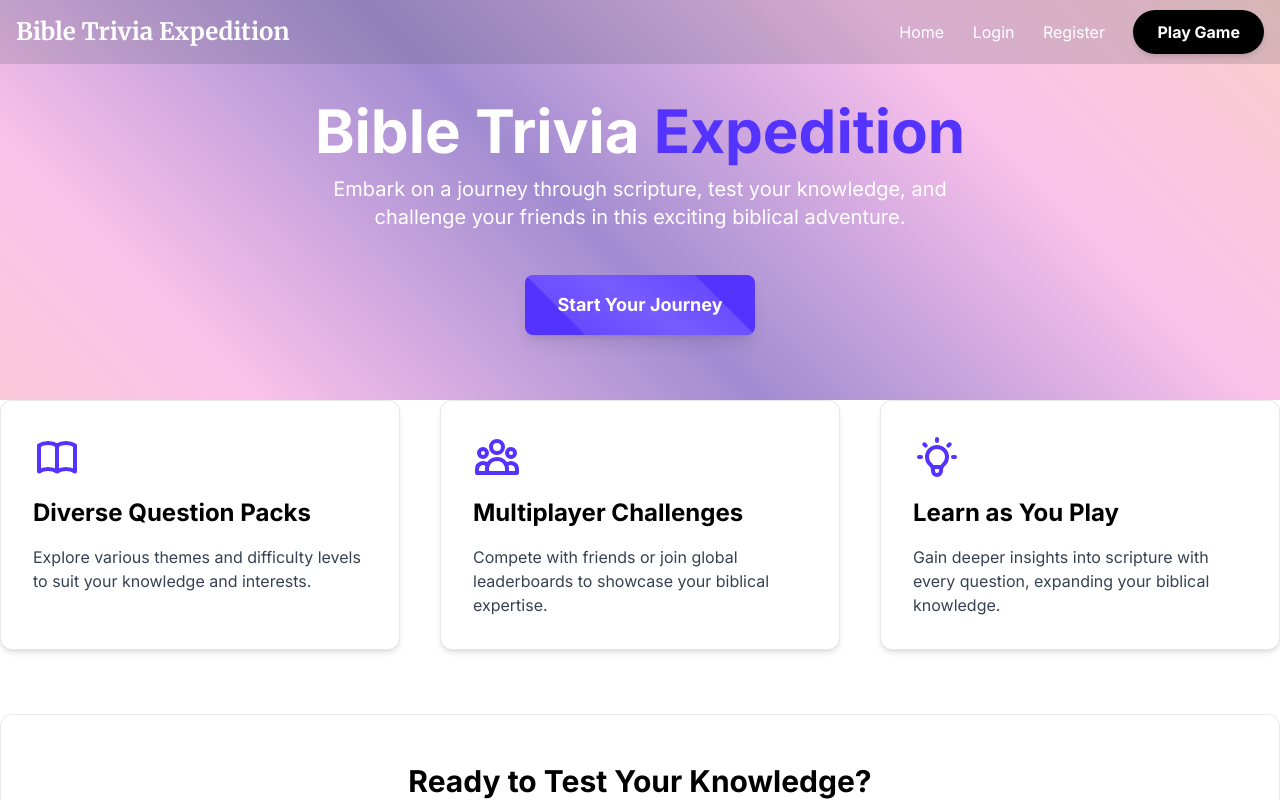
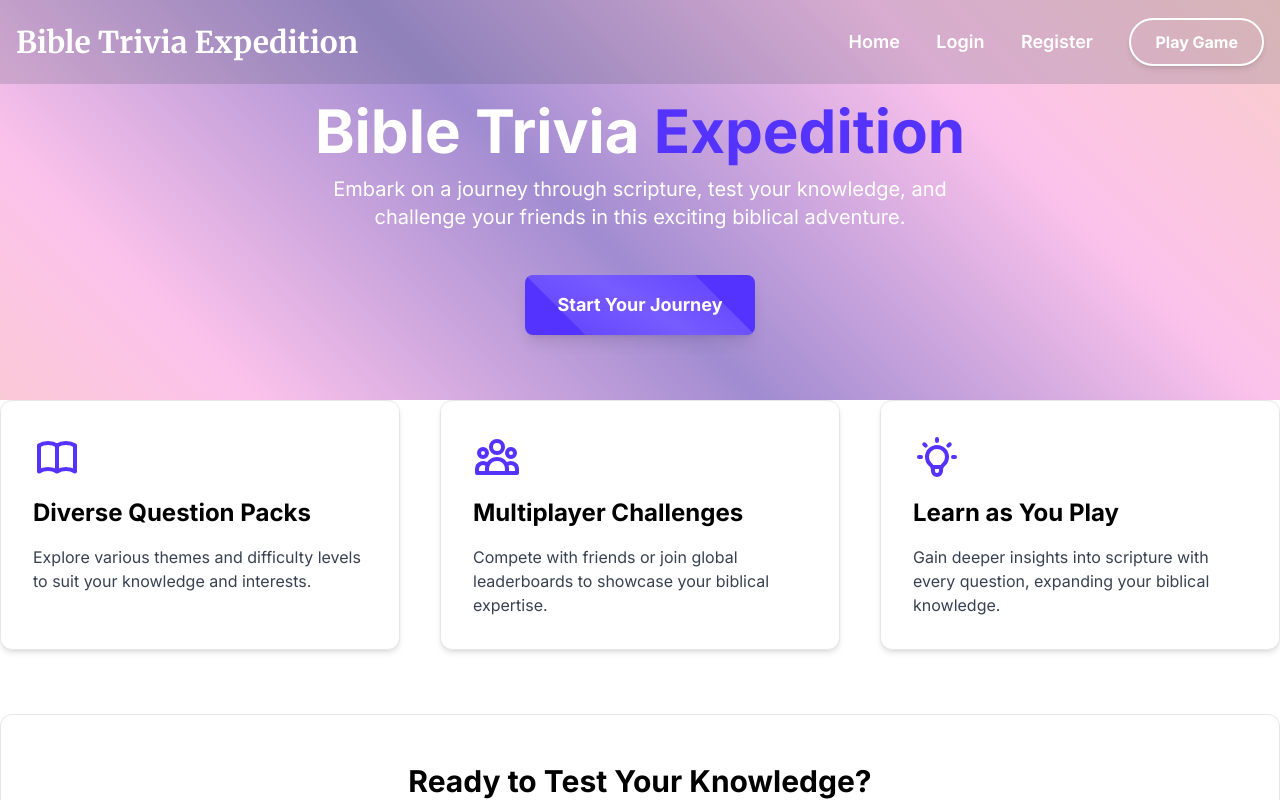
Before and after one commit to PFournier8/bible-trivia-expedition, a Svelte app in the folder frontend/: page / in a window 1280 px wide. Shown: the top 800 px of the page. Built offline with nearby package versions, Linux system fonts and the light colour scheme.

Commit message:
Header improved

```diff
--- a/frontend/src/App.svelte
+++ b/frontend/src/App.svelte
@@ -10,16 +10,16 @@
 
 <Router {url}>
 	<div class="flex flex-col min-h-screen bg-white">
-	  <header class="text-white fixed w-full z-10">
-		<div class="container mx-auto px-4 py-4 flex justify-between items-center">
-		  <h1 class="text-2xl font-bold text-white font-serif">
-			<Link to="/" class="hover:text-yellow-300 transition duration-300">Bible Trivia Expedition</Link>
+	  <header class="fixed w-full z-10">
+		<div class="container mx-auto px-4 py-6 flex justify-between items-center">
+		  <h1 class="text-3xl font-bold text-white font-serif">
+			<Link to="/" class="text-white hover:text-yellow-300 transition duration-300">Bible Trivia Expedition</Link>
 		  </h1>
-		  <nav class="space-x-6">
-			<Link class="text-white hover:text-yellow-300 transition duration-300" to="/">Home</Link>
-			<Link class="text-white hover:text-yellow-300 transition duration-300" to="/login">Login</Link>
-			<Link class="text-white hover:text-yellow-300 transition duration-300" to="/register">Register</Link>
-			<Link class="btn btn-secondary" to="/game">Play Game</Link>
+		  <nav class="space-x-8">
+			<Link class="nav-link" to="/">Home</Link>
+			<Link class="nav-link" to="/login">Login</Link>
+			<Link class="nav-link" to="/register">Register</Link>
+			<Link class="btn btn-transparent" to="/game">Play Game</Link>
 		  </nav>
 		</div>
 	  </header>
--- a/frontend/src/app.css
+++ b/frontend/src/app.css
@@ -17,30 +17,38 @@ header:hover {
   background-color: rgba(75, 85, 99, 0.2);
 }
 
-nav a {
-  @apply text-white hover:text-yellow-300 transition duration-300;
-}
+@layer components {
+  .nav-link {
+    @apply text-white font-semibold text-lg transition-all duration-300 inline-block;
+  }
 
-@layer components {
+  .nav-link:hover {
+    @apply transform scale-110;
+  }
+
   .btn {
     @apply font-bold py-3 px-6 rounded-full transition-all duration-300 shadow-md hover:shadow-lg transform hover:-translate-y-0.5 relative overflow-hidden no-underline;
   }
 
-  .btn::before {
-    content: '';
-    @apply absolute top-0 left-0 w-full h-full opacity-0 transition-opacity duration-300;
-    background: linear-gradient(45deg, rgba(255,255,255,0.1), rgba(255,255,255,0.2));
+  .btn-transparent {
+    @apply bg-transparent text-white font-bold py-3 px-6 rounded-full transition-all duration-300 border-2 border-white;
   }
 
-  .btn:hover::before {
-    @apply opacity-100;
-  }
-
-  .btn-primary {
-    @apply bg-[#5433ff] text-white hover:bg-[#4928e6];
-  }
-
-  .btn-secondary {
-    @apply bg-black text-white hover:bg-gray-800;
+  .btn-transparent:hover {
+    @apply transform scale-105 -translate-y-0.5 shadow-lg;
   }
 }
+
+/* Override any conflicting styles */
+a {
+  color: inherit;
+  text-decoration: none;
+}
+
+a:hover {
+  text-decoration: none;
+}
+
+a:visited {
+  color: inherit;
+}
```
